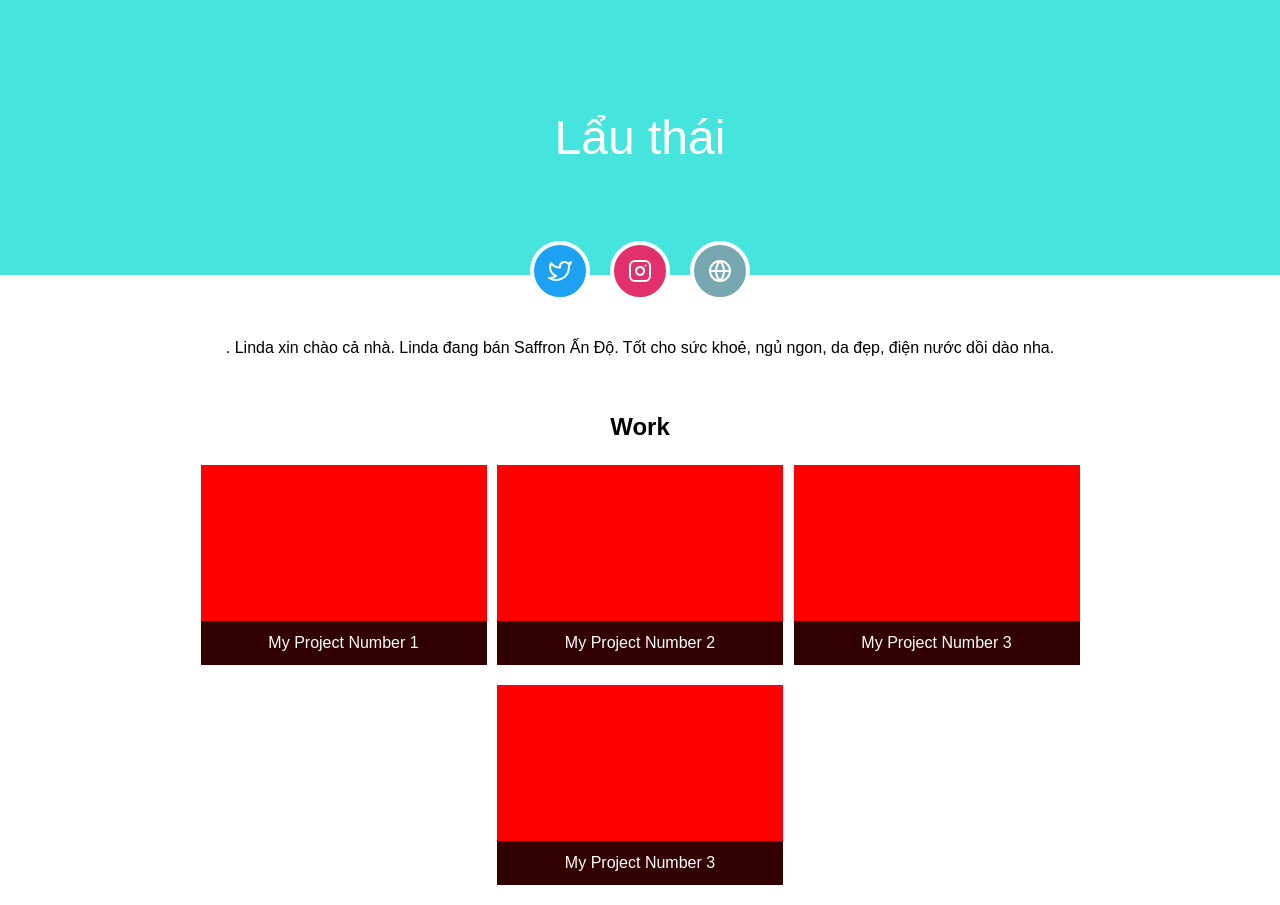
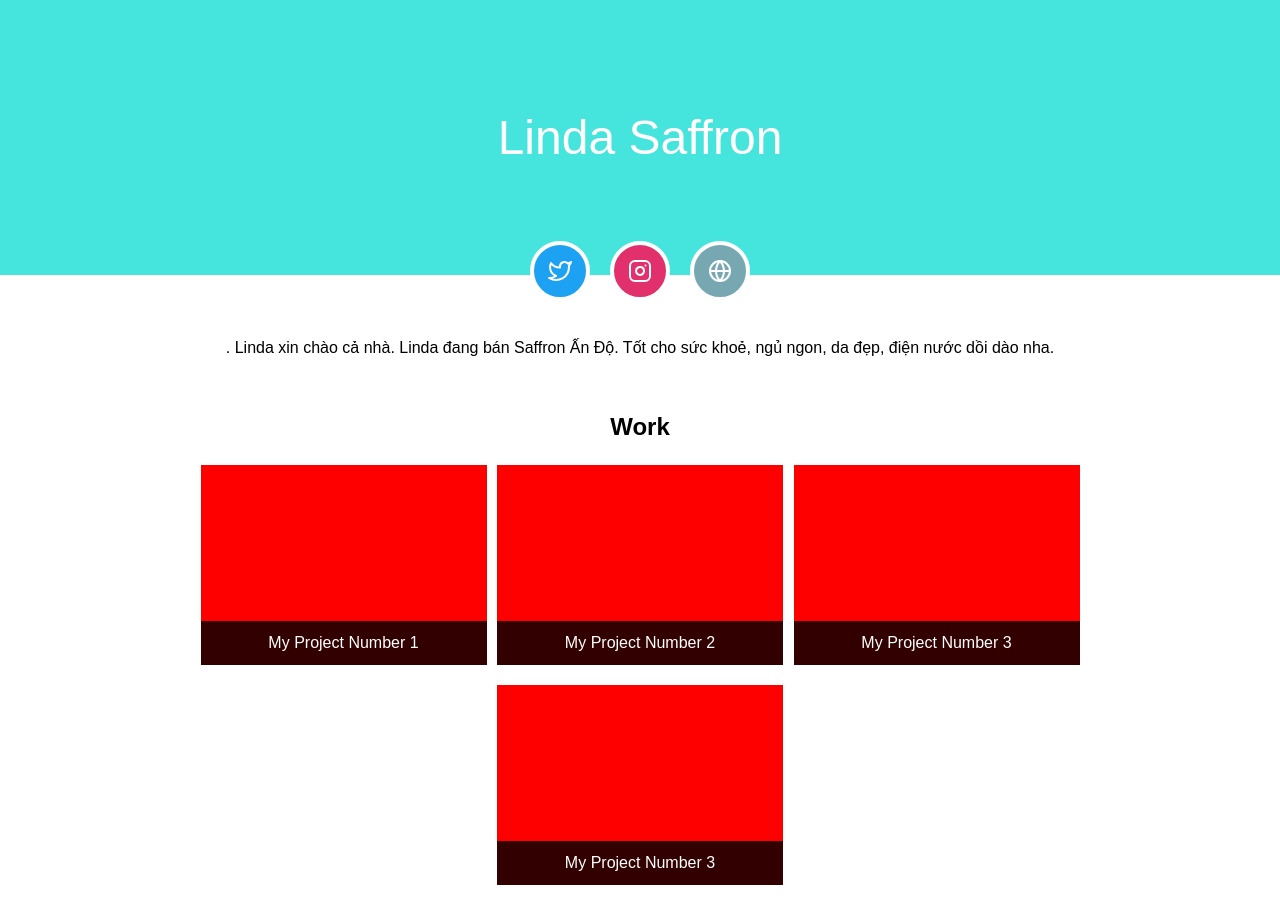
Before and after one commit to ngtuandat92/shareskill, a plain HTML site: page index.html in a window 1280 px wide. Drawn offline with Linux system fonts and the light colour scheme.

Commit message:
revert name

```diff
--- a/index.html
+++ b/index.html
@@ -12,7 +12,7 @@
 <body>
   <header>
     <!-- Write your name below -->
-    <h2>Lẩu thái</h2>
+    <h2>Linda Saffron</h2>
     <nav class="social-nav">
       <ul>
         <li>
```
